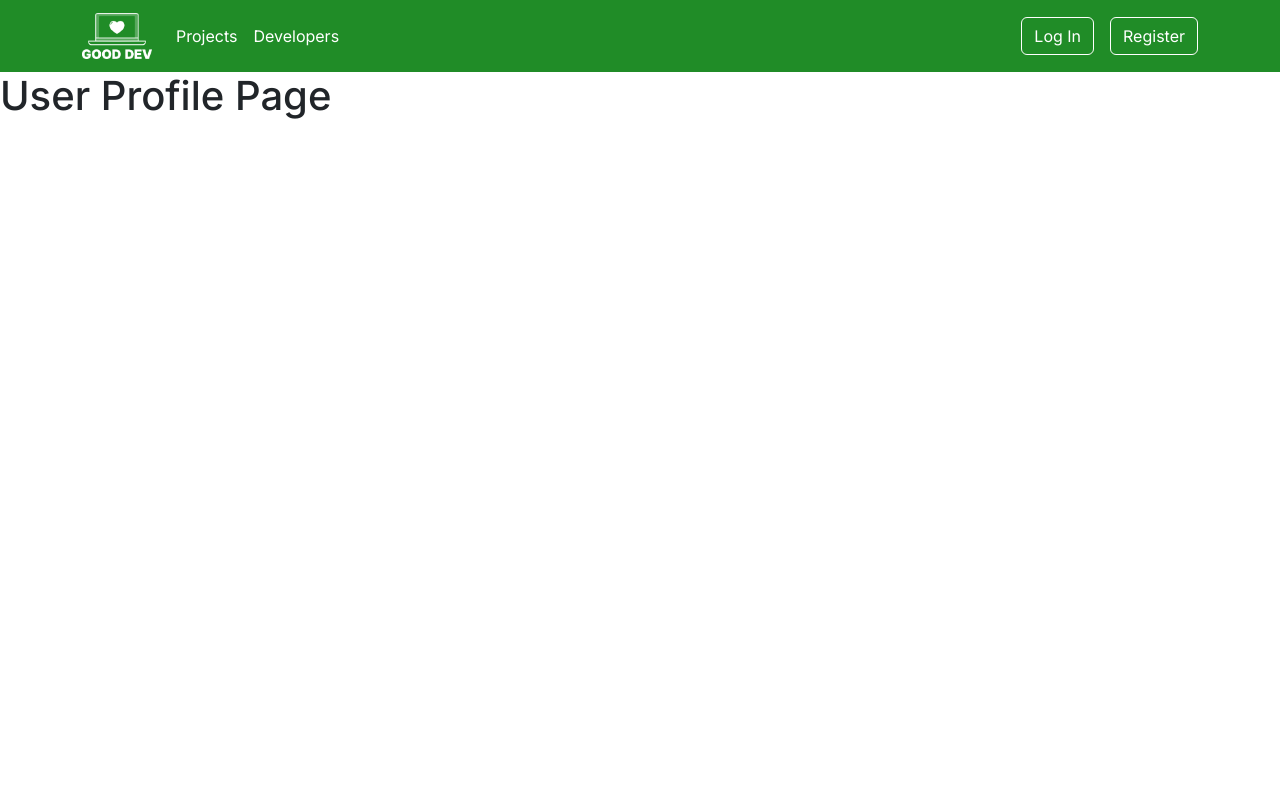
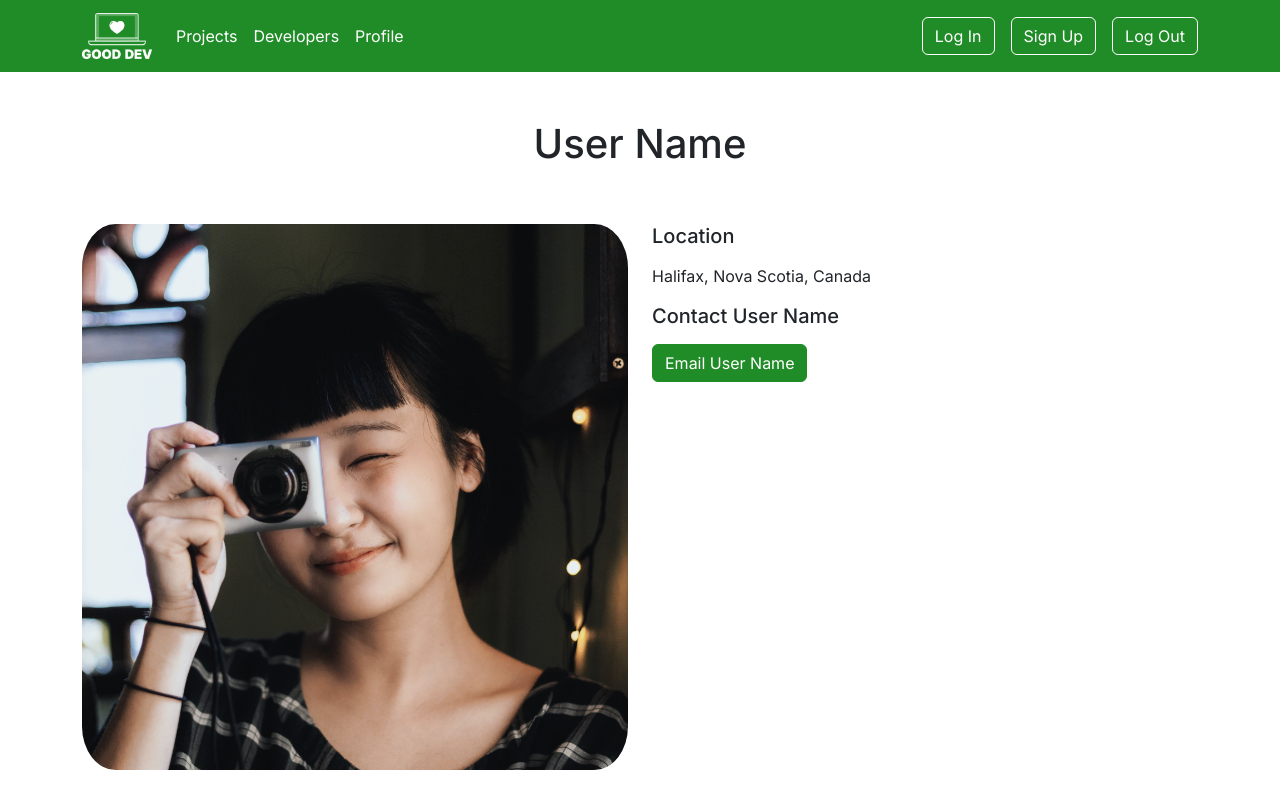
Before and after one commit to UltraFerous/finalProjectLHL, a React (Vite) app in the folder client/: page /users/1 in a window 1280 px wide. Shown: the top 800 px of the page. Built offline with nearby package versions, Linux system fonts and the light colour scheme.

Commit message:
Modify NavBar Component
- Implement logoutUser and Log Out button in NavBar

```diff
--- a/client/src/components/NavBar.jsx
+++ b/client/src/components/NavBar.jsx
@@ -1,4 +1,7 @@
-import { NavLink } from 'react-router-dom';
+import { useContext, useState } from "react";
+import { NavLink, useNavigate } from 'react-router-dom';
+import UserContext from "../context/UserContext";
+import axios from "axios";
 import Container from 'react-bootstrap/Container';
 import Nav from 'react-bootstrap/Nav';
 import Navbar from 'react-bootstrap/Navbar';
@@ -6,13 +9,39 @@ import Button from 'react-bootstrap/Button';
 import appLogo from '../images/good-dev-logo-white.png';
 
 export default function NavBar() {
+  const { updateCurrentUser } = useContext(UserContext);
+  const navigate = useNavigate();
+
+  const logoutUser = (e) => {
+    e.preventDefault();
+
+    axios.post("http://localhost:8080/api/users/logout", {}, { withCredentials: true })
+      .then((response) => {
+        if (response.status === 200) {
+          // Clear user info from local storage
+          localStorage.removeItem('user');
+
+          // Update user state
+          updateCurrentUser(null);
+
+          // Redirect to the home page
+          navigate("/");
+        } else {
+          console.error("Logout failed");
+        }
+      })
+      .catch((error) => {
+        console.error("Error during logout:", error.message);
+      });
+  }
+
   return (
     <Navbar
       bg="primary"
       data-bs-theme="dark"
     >
       <Container>
-        <Navbar.Brand href="#home">
+        <Navbar.Brand>
           <NavLink to="/">
             <img
               src={appLogo}
@@ -27,6 +56,11 @@ export default function NavBar() {
           </Nav.Link>
           <Nav.Link as={NavLink} to="/developers">
             Developers
+          </Nav.Link>
+          {/* Ideally, the Profile is beside the Log Out button
+          and is a photo of the user */}
+          <Nav.Link as={NavLink} to="#">
+            Profile
           </Nav.Link>
         </Nav>
         <Nav>
@@ -43,7 +77,14 @@ export default function NavBar() {
             variant="outline-light"
             className="ms-3"
           >
-            Register
+            Sign Up
+          </Button>
+          <Button
+            onClick={logoutUser}
+            variant="outline-light"
+            className="ms-3"
+          >
+            Log Out
           </Button>
         </Nav>
       </Container>
--- a/client/src/pages/OrgProfile.jsx
+++ b/client/src/pages/OrgProfile.jsx
@@ -40,7 +40,11 @@ export default function OrgProfile() {
         <Row>
           <Col xs={6}>
             <Row className="mb-5">
-              <img src={dogPhoto} alt="Organization Image" />
+              <img
+                src={dogPhoto}
+                alt="Organization Image"
+                className="proj-org-images"
+              />
             </Row>
             <Row>
               <p>{org[0].description}</p>
@@ -75,15 +79,17 @@ export default function OrgProfile() {
               </Col>
             </Row>
             <Row className="mb-2">
-              <h5>Website</h5>
+              <h5>Contact {org[0].name}</h5>
             </Row>
-            <Row className="mb-5">
-              <a href={org[0].website}>{org[0].name}</a>
+            <Row className="mb-2">
+              <a href={org[0].website}>
+                <Button variant="success">{org[0].name} website</Button>
+              </a>
             </Row>
-            <Row xs="auto">
-              <Button variant="success">
-                Contact {org[0].name}
-              </Button>
+            <Row>
+              <a href={org[0].website}>
+                <Button variant="success">Email {org[0].name}</Button>
+              </a>
             </Row>
           </Col>
         </Row>
--- a/client/src/pages/UserProfile.jsx
+++ b/client/src/pages/UserProfile.jsx
@@ -1,8 +1,45 @@
+import { Container, Row, Col, Button } from "react-bootstrap";
+import userTwo from "../images/user-2.jpg";
+
 export default function UserProfile() {
 
   return (
     <>
-      <h1>User Profile Page</h1>
+      <Container className="mt-5">
+        <Row className="text-center mb-5">
+          <h1>User Name</h1>
+        </Row>
+        <Row>
+          <Col xs={6}>
+            <Row className="mb-5">
+              <img
+                src={userTwo}
+                alt="User"
+                className="proj-org-images"
+              />
+            </Row>
+            <Row>
+              <p>Morbi pharetra nulla sem, in vehicula enim viverra et. In ut pharetra felis, non condimentum quam. Aliquam vitae placerat quam. Sed lacus nulla, efficitur in nibh sollicitudin, suscipit consectetur magna. Nam erat dui, condimentum posuere libero sed, fringilla imperdiet nunc. Nunc non molestie odio, a fermentum magna. Integer bibendum hendrerit tristique. Praesent vestibulum eget enim in faucibus. Nullam eget sem hendrerit, tempus quam vitae, pellentesque nisl. Morbi efficitur ex in mauris aliquet, ac vestibulum est scelerisque. Aenean ullamcorper nibh nec massa pulvinar tempus vel in nunc.</p>
+            </Row>
+          </Col>
+          <Col>
+            <Row className="mb-2">
+              <h5>Location</h5>
+            </Row>
+            <Row>
+              <p>Halifax, Nova Scotia, Canada</p>
+            </Row>
+            <Row className="mb-2">
+              <h5>Contact User Name</h5>
+            </Row>
+            <Row>
+              <a href="#">
+                <Button variant="success">Email User Name</Button>
+              </a>
+            </Row>
+          </Col>
+        </Row>
+      </Container>
     </>
   );
 }
--- a/client/src/styles/App.scss
+++ b/client/src/styles/App.scss
@@ -54,6 +54,10 @@ $link-hover-decoration: none;
 
 // images
 
+.proj-org-images {
+  border-radius: 8%;
+}
+
 .user-profile-images {
   border-radius: 50%;
   width: 75px;
```
Also changed, not shown: client/src/styles/App.css.
